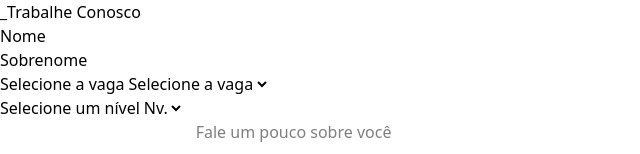
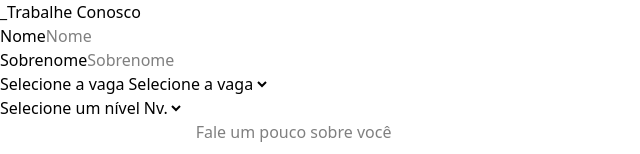
Before and after one commit to allangdasilva/challenge-react-itau, a React (Vite) app: page / in a window 1280 px wide. Shown: the top 154 px of the page, without its empty margins (0-640 px from the left). Built offline with nearby package versions, Linux system fonts and the light colour scheme.

Commit message:
Adicionar a propiedade placeholder ao componente InputField

```diff
--- a/src/ui/form/InputField.tsx
+++ b/src/ui/form/InputField.tsx
@@ -4,16 +4,24 @@ const InputField = ({
   label,
   type,
   name,
+  placeholder,
   ...props
 }: {
   label: string;
   type: string;
   name: string;
+  placeholder: string;
 }) => {
   return (
     <div>
       <label htmlFor={name}>{label}</label>
-      <input {...props} type={type} id={name} name={name} />
+      <input
+        {...props}
+        type={type}
+        id={name}
+        name={name}
+        placeholder={placeholder}
+      />
     </div>
   );
 };
--- a/src/ui/form/InterviewForm.tsx
+++ b/src/ui/form/InterviewForm.tsx
@@ -8,8 +8,18 @@ const InterviewForm = () => {
     <form action="">
       <h2>_Trabalhe Conosco</h2>
 
-      <InputField label="Nome" type="text" name="first-name" />
-      <InputField label="Sobrenome" type="text" name="last-name" />
+      <InputField
+        label="Nome"
+        type="text"
+        name="first-name"
+        placeholder="Nome"
+      />
+      <InputField
+        label="Sobrenome"
+        type="text"
+        name="last-name"
+        placeholder="Sobrenome"
+      />
 
       <SelectField
         label="Selecione a vaga"
```
